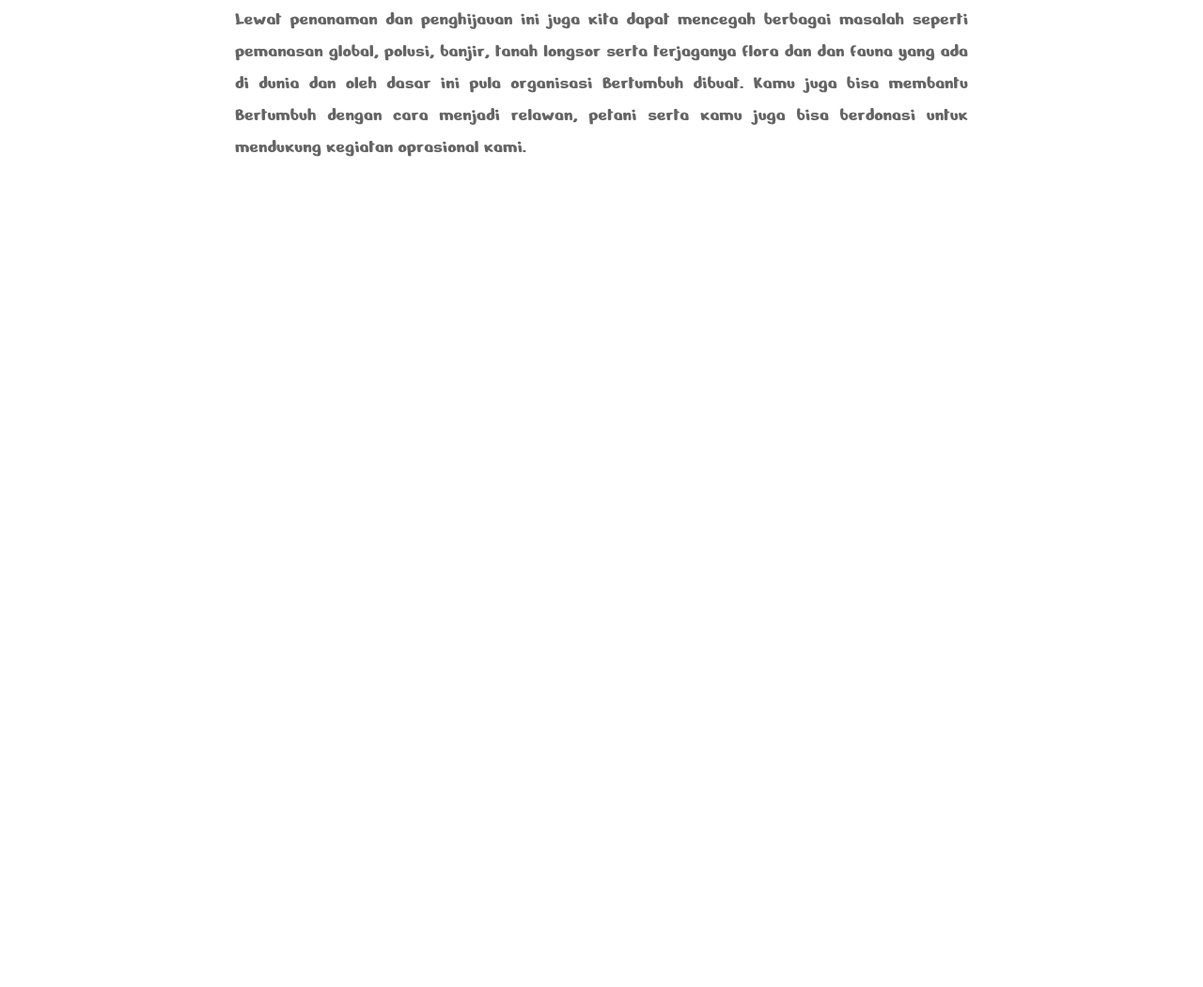
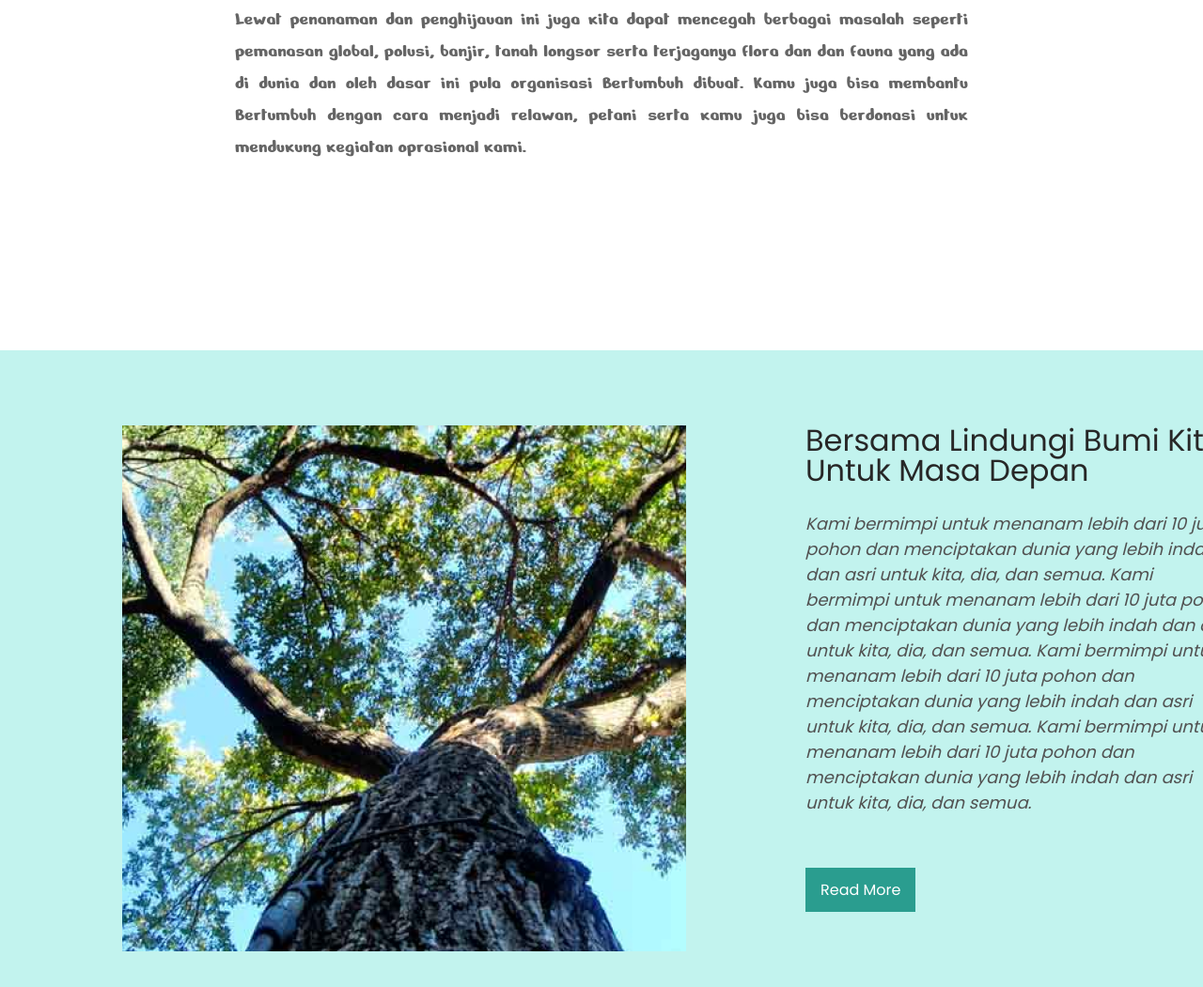
Before and after one commit to murdady/davaleba-5, a plain HTML site: page index.html in a window 1280 px wide. Shown: the part 569-1620 px from the top of the page at 94% size. Before the commit the page ends 942 px from the top, so only its background shows below. Drawn offline with Linux system fonts and the light colour scheme.

Commit message:
Added Section1

```diff
--- a/css/styles.css
+++ b/css/styles.css
@@ -40,7 +40,7 @@ a {
 }
 
 
-button {
+.bergabung {
     padding: 8px 16px;
     display: inline-block;
     vertical-align: middle;
@@ -75,7 +75,7 @@ text-align: justify;
     font-family: 'Nerko One', cursive;
     font-size: 20px;
     font-weight: 400;
-line-height: 150%; /* 30px */
+    line-height: 150%;
     margin-bottom: 52px;
 }
 
@@ -85,5 +85,58 @@ margin-bottom: 52px;
     font-family: 'Nerko One', cursive;
     font-size: 20px;
     font-weight: 400;
-    line-height: 170%; /* 34px */
+    line-height: 170%;
 }
+
+/* SECTION1 */
+
+.section1 {
+    background-color: #C2F3EE;
+    width: 1440px;
+    margin: 0 auto;
+}
+
+.skytree {
+    margin-left: 130px;
+    display: inline-block;
+    vertical-align: top;
+    margin-top: 80px;
+    margin-bottom: 80px;
+}
+
+
+.article2 {
+    display: inline-block;
+    width: 457px;
+    margin-top: 80px;
+    margin-left: 123px;
+}
+
+.bersama {
+
+    color: #272727;
+    font-family: 'Poppins', sans-serif;
+    font-size: 32px;
+    font-weight: 500;
+}
+
+.p3 {
+
+    color: #515151;
+    font-family: 'Poppins', sans-serif;
+    font-size: 18px;
+    font-style: italic;
+    font-weight: 400;
+    line-height: 27px;
+    margin-top: 27px;
+}
+
+.readmore {
+    padding: 11px 16px;
+    background-color: #2A9D8F;
+    font-family: 'Poppins', sans-serif;
+    font-size: 16px;
+    color: white;
+    font-weight: 400;
+    margin-top: 56px;
+}
--- a/index.html
+++ b/index.html
@@ -29,7 +29,7 @@
         </nav>
 
 
-        <button>Bergabung</button>
+        <button class="bergabung">Bergabung</button>
 
 
     </header>
@@ -40,9 +40,43 @@
 
         <h1 class="tentang">Tentang Kami</h1>
 
-        <p class="p1">BERTUMBUH adalah organisasi non-profit yang mempunyai tujuan untuk Melindungi, menjaga, merawat, dan melestarikan pohon-pohon yang ada di dunia serta kami akan  terus menjaga kestabilan bumi lewat penanaman dan penghijauan.</p>
-        <p class="p2">Lewat penanaman dan penghijauan ini juga  kita dapat mencegah berbagai masalah seperti pemanasan global, polusi, banjir, tanah longsor serta terjaganya flora dan dan fauna yang ada di dunia dan oleh dasar ini pula organisasi Bertumbuh dibuat. Kamu juga bisa membantu Bertumbuh dengan cara menjadi relawan, petani serta kamu juga bisa berdonasi untuk mendukung kegiatan oprasional kami.</p>
+        <p class="p1">BERTUMBUH adalah organisasi non-profit yang mempunyai tujuan untuk Melindungi, menjaga, merawat,
+            dan melestarikan pohon-pohon yang ada di dunia serta kami akan terus menjaga kestabilan bumi lewat penanaman
+            dan penghijauan.</p>
+        <p class="p2">Lewat penanaman dan penghijauan ini juga kita dapat mencegah berbagai masalah seperti pemanasan
+            global, polusi, banjir, tanah longsor serta terjaganya flora dan dan fauna yang ada di dunia dan oleh dasar
+            ini pula organisasi Bertumbuh dibuat. Kamu juga bisa membantu Bertumbuh dengan cara menjadi relawan, petani
+            serta kamu juga bisa berdonasi untuk mendukung kegiatan oprasional kami.</p>
     </article>
+
+    <!-- Section1 -->
+
+    <section class="section1">
+
+        <figure class="skytree">
+            <img src="images/Rectangle 104.png" alt="perspectiveofatreeandtheskyseenfrombelow">
+        </figure>
+
+        <div class="article2">
+            <h1 class="bersama">Bersama Lindungi Bumi Kita
+                Untuk Masa Depan</h1>
+
+            <p class="p3">Kami bermimpi untuk menanam lebih dari 10 juta pohon dan menciptakan dunia yang lebih indah
+                dan asri untuk kita, dia, dan semua. Kami bermimpi untuk menanam lebih dari 10 juta pohon dan
+                menciptakan dunia yang lebih indah dan asri untuk kita, dia, dan semua. Kami bermimpi untuk menanam
+                lebih dari 10 juta pohon dan menciptakan dunia yang lebih indah dan asri untuk kita, dia, dan semua.
+                Kami bermimpi untuk menanam lebih dari 10 juta pohon dan menciptakan dunia yang lebih indah dan asri
+                untuk kita, dia, dan semua.</p>
+            <button class="readmore">Read More</button>
+        </div>
+
+    </section>
+
+
+
+
+
+
 
 </body>
 
```
Also changed, not shown: images/Rectangle 104.png (added). Lines whose indentation alone changed are shown as unchanged.
